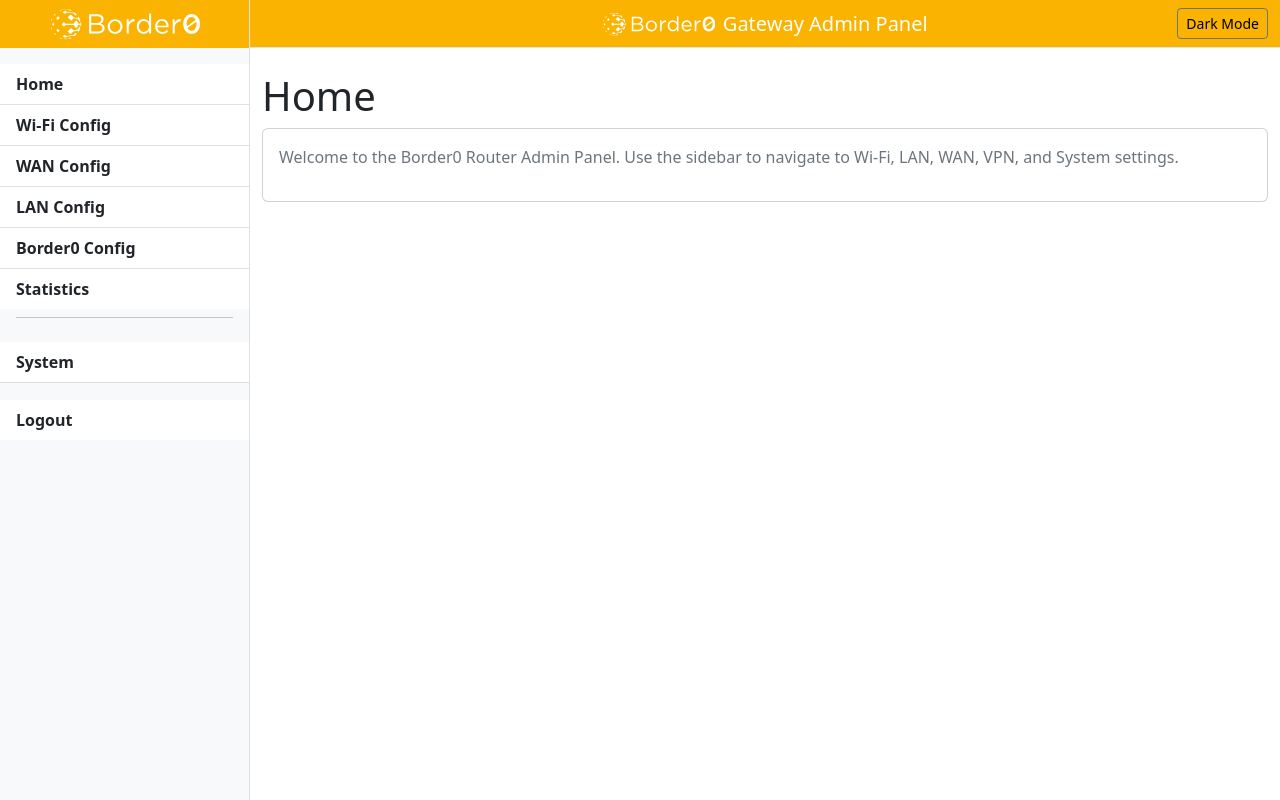
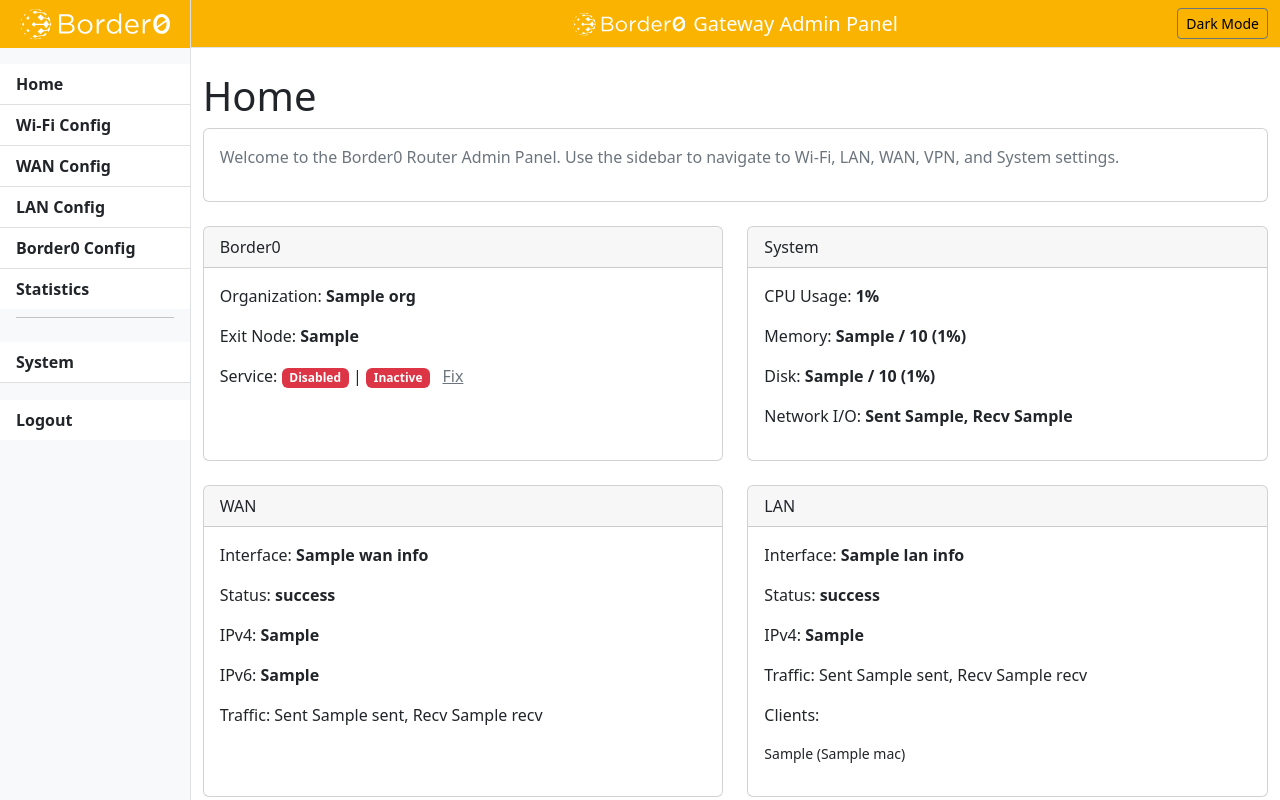
Before and after one commit to borderzero/border0-router, a Flask app: template webui/templates/home/index.html in a window 1280 px wide. Run offline with Flask 2, Linux system fonts and the light colour scheme; the template is opened without the code that fills it: most values are stand-ins (such as "Sample title", 1, 10 or a date in 2020); some libraries are stand-ins or nearby versions.

Commit message:
ADD: Landing page/home has overal health and status of the box

```diff
--- a/webui/gateway_admin/modules/auth/routes.py
+++ b/webui/gateway_admin/modules/auth/routes.py
@@ -10,7 +10,6 @@ import subprocess
 import datetime
 import urllib.request
 from ...extensions import login_manager
-from flask import Response
 
 auth_bp = Blueprint('auth', __name__)
 
--- a/webui/gateway_admin/modules/lan/routes.py
+++ b/webui/gateway_admin/modules/lan/routes.py
@@ -2,7 +2,7 @@ import os
 import re
 import ipaddress
 import subprocess
-from flask import Blueprint, render_template, request, flash, redirect, url_for, abort, current_app
+from flask import Blueprint, render_template, request, flash, redirect, url_for, current_app
 from flask_login import login_required
 import socket
 import psutil
--- a/webui/gateway_admin/modules/wan/routes.py
+++ b/webui/gateway_admin/modules/wan/routes.py
@@ -1,8 +1,7 @@
 import os
 import re
-import ipaddress
 import subprocess
-from flask import Blueprint, render_template, request, flash, redirect, url_for, abort, current_app
+from flask import Blueprint, render_template, request, flash, redirect, url_for, current_app
 from flask_login import login_required
 import socket
 import psutil
--- a/webui/templates/home/index.html
+++ b/webui/templates/home/index.html
@@ -6,4 +6,87 @@
     <p class="text-muted">Welcome to the Border0 Router Admin Panel. Use the sidebar to navigate to Wi-Fi, LAN, WAN, VPN, and System settings.</p>
   </div>
 </div>
+<div class="row row-cols-1 row-cols-md-2 g-4">
+  <div class="col">
+    <div class="card h-100">
+      <div class="card-header">Border0</div>
+      <div class="card-body">
+        <p>Organization: <strong>{{ org or 'Not set' }}</strong>
+          {% if not org %}<a href="{{ url_for('vpn.index') }}" class="link-secondary">Configure</a>{% endif %}
+        </p>
+        <p>Exit Node: <strong>{{ exit_node or 'None' }}</strong>
+          {% if exit_node_error %}<div class="alert alert-danger small">{{ exit_node_error }}</div>{% endif %}
+        </p>
+        <p>Service:
+          {% if service_enabled %}
+            <span class="badge bg-success">Enabled</span>
+          {% else %}
+            <span class="badge bg-danger">Disabled</span>
+          {% endif %}
+          |
+          {% if service_active %}
+            <span class="badge bg-success">Active</span>
+          {% else %}
+            <span class="badge bg-danger">Inactive</span>
+          {% endif %}
+          {% if not (service_enabled and service_active) %}
+            <a href="{{ url_for('vpn.index') }}" class="link-secondary ms-2">Fix</a>
+          {% endif %}
+        </p>
+      </div>
+    </div>
+  </div>
+  <div class="col">
+    <div class="card h-100">
+      <div class="card-header">System</div>
+      <div class="card-body">
+        <p>CPU Usage: <strong>{{ system_info.cpu_percent }}%</strong></p>
+        <p>Memory: <strong>{{ system_info.mem_used }} / {{ system_info.mem_total }} ({{ system_info.mem_percent }}%)</strong></p>
+        <p>Disk: <strong>{{ system_info.disk_used }} / {{ system_info.disk_total }} ({{ system_info.disk_percent }}%)</strong></p>
+        <p>Network I/O: <strong>Sent {{ system_info.net_sent }}, Recv {{ system_info.net_recv }}</strong></p>
+      </div>
+    </div>
+  </div>
+  <div class="col">
+    <div class="card h-100">
+      <div class="card-header">WAN</div>
+      <div class="card-body">
+        {% if wan_info %}
+          <p>Interface: <strong>{{ wan_info.name }}</strong></p>
+          <p>Status: <strong>{{ wan_info.status }}</strong></p>
+          <p>IPv4: <strong>{{ wan_info.ipv4 or 'None' }}</strong></p>
+          <p>IPv6: <strong>{{ wan_info.ipv6 or 'None' }}</strong></p>
+          {% if wan_traffic %}<p>Traffic: Sent {{ wan_traffic.sent }}, Recv {{ wan_traffic.recv }}</p>{% endif %}
+        {% else %}
+          <p class="text-warning">WAN interface not configured.</p>
+          <a href="{{ url_for('wan.index') }}" class="link-secondary">Configure WAN</a>
+        {% endif %}
+      </div>
+    </div>
+  </div>
+  <div class="col">
+    <div class="card h-100">
+      <div class="card-header">LAN</div>
+      <div class="card-body">
+        {% if lan_info %}
+          <p>Interface: <strong>{{ lan_info.name }}</strong></p>
+          <p>Status: <strong>{{ lan_info.status }}</strong></p>
+          <p>IPv4: <strong>{{ lan_info.ipv4 or 'None' }}</strong></p>
+          {% if lan_traffic %}<p>Traffic: Sent {{ lan_traffic.sent }}, Recv {{ lan_traffic.recv }}</p>{% endif %}
+          <p>Clients:</p>
+          {% if lan_clients %}
+            <ul class="list-unstyled small">
+              {% for c in lan_clients %}<li>{{ c.ip }} ({{ c.mac }})</li>{% endfor %}
+            </ul>
+          {% else %}
+            <p class="text-muted small">No clients found.</p>
+          {% endif %}
+        {% else %}
+          <p class="text-warning">LAN interface not configured.</p>
+          <a href="{{ url_for('lan.index') }}" class="link-secondary">Configure LAN</a>
+        {% endif %}
+      </div>
+    </div>
+  </div>
+</div>
 {% endblock %}
```
Also changed, not shown: webui/gateway_admin/modules/home/routes.py (+144 -5 lines).
